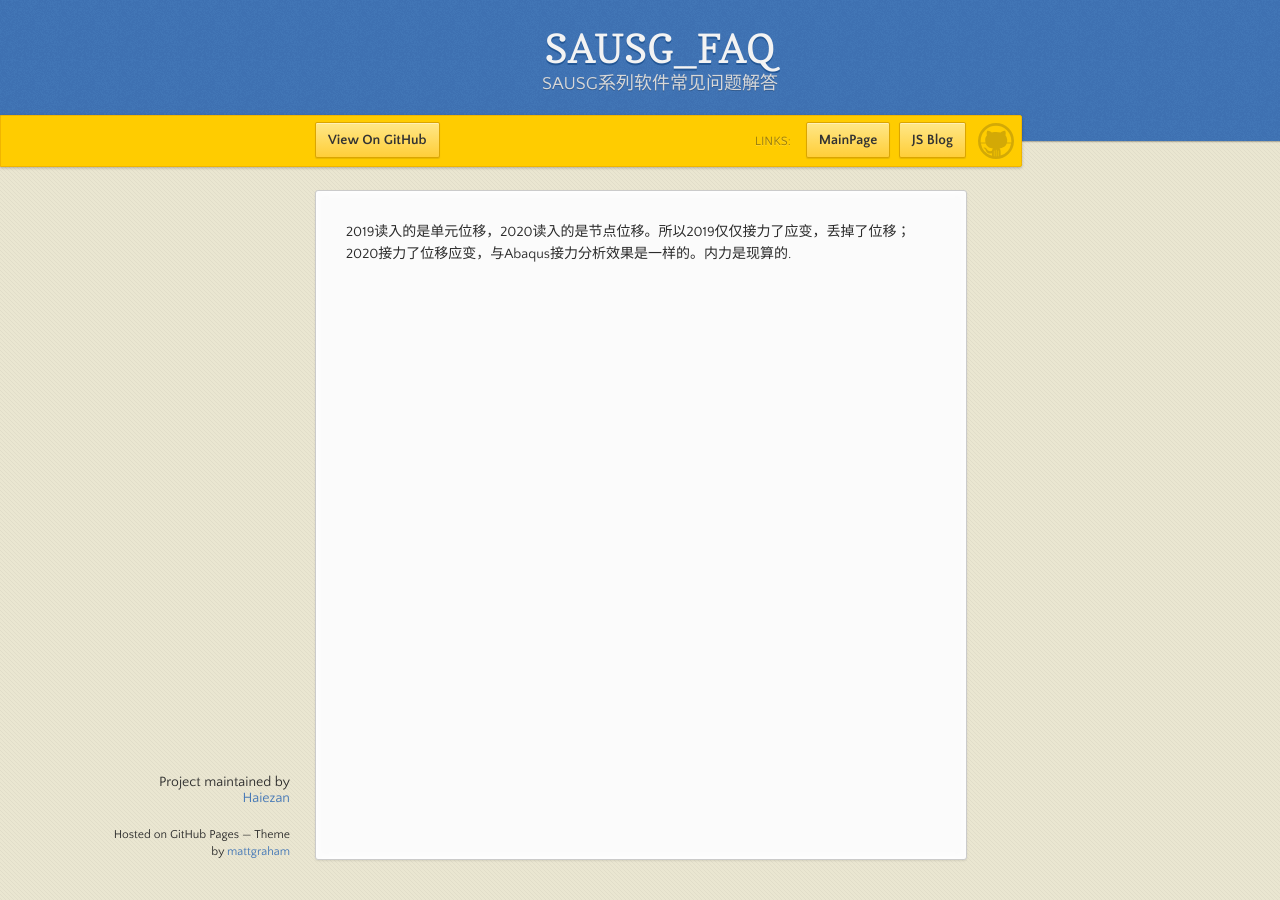
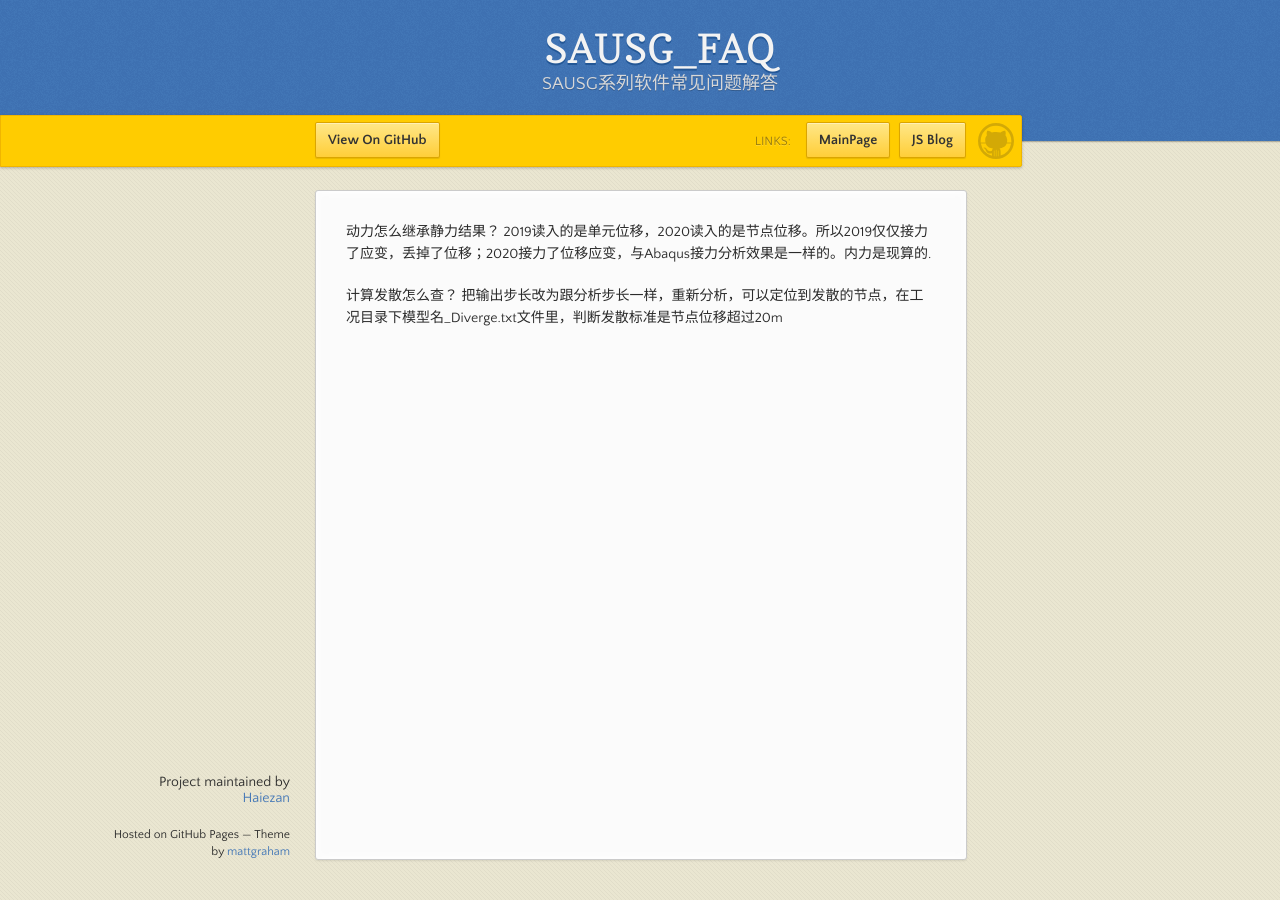
Before and after one commit to Haiezan/SAUSG_FAQ, a Jekyll site: the page built from Z.待整理的知识点/Z.1.待整理.md, in a window 1280 px wide. Built offline with Jekyll 4.4.1, drawn with Linux system fonts in a browser that asks for light colours; our own code applies the rules of GitHub Pages for plain Markdown files; comment, search, counter and statistics services are not loaded.

Commit message:
Update Z.1.待整理.md

```diff
--- a/Z.待整理的知识点/Z.1.待整理.md
+++ b/Z.待整理的知识点/Z.1.待整理.md
@@ -1 +1,5 @@
+动力怎么继承静力结果？
 2019读入的是单元位移，2020读入的是节点位移。所以2019仅仅接力了应变，丢掉了位移；2020接力了位移应变，与Abaqus接力分析效果是一样的。内力是现算的.
+
+计算发散怎么查？
+把输出步长改为跟分析步长一样，重新分析，可以定位到发散的节点，在工况目录下模型名_Diverge.txt文件里，判断发散标准是节点位移超过20m
```
